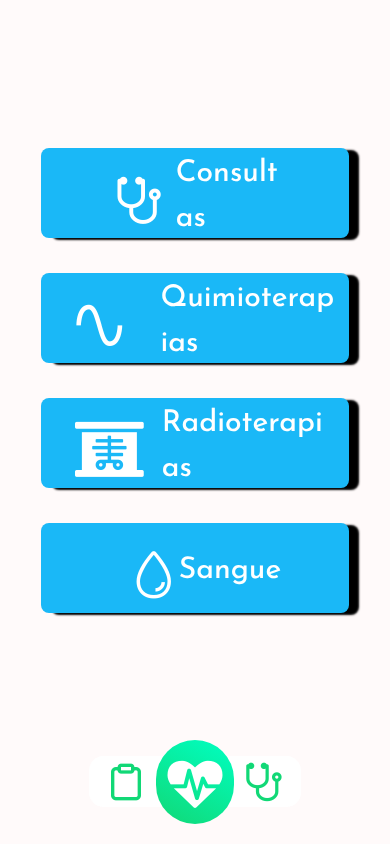
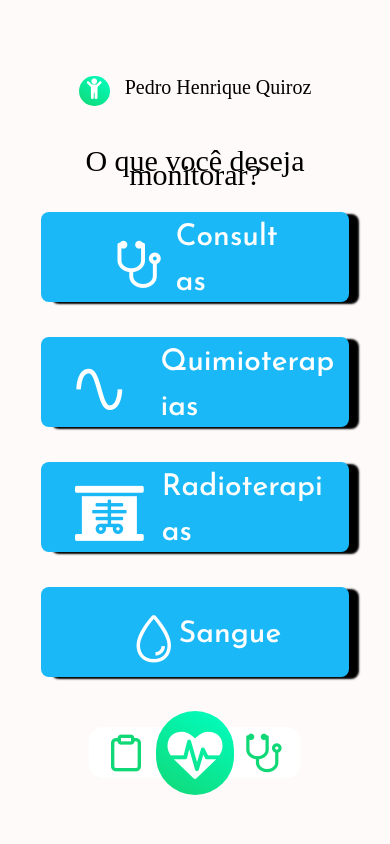
Before and after one commit to DanielRogs/BioMed_App, a React Native app: screen /MonitorPage in a window 390 px wide. Built offline with nearby package versions, Linux system fonts and the light colour scheme; a web font is replaced by a local one.

Commit message:
PaginaConsulta Pronta

```diff
--- a/App.js
+++ b/App.js
@@ -41,7 +41,7 @@ export default function App() {
       barStyle='light-content'/>
       <NavigationContainer>
         <Stack.Navigator
-        initialRouteName="HomePage"
+        initialRouteName="PreHome"
         screenOptions={{
         headerShown: false}}>
           <Stack.Screen name='PreHome' component={PreHome}/>
--- a/src/Pages/MonitorPage/index.js
+++ b/src/Pages/MonitorPage/index.js
@@ -1,13 +1,35 @@
 import React from "react";
 import { StyleSheet, View, Text } from "react-native";
 import {widthPercentageToDP as wp, heightPercentageToDP as hp} from 'react-native-responsive-screen';
+import { LinearGradient } from "expo-linear-gradient";
 
 import PressableMon from "../../Components/monitorPressables";
 import BarNavigate from "../../Components/barNavigate";
+import Awesome from '@expo/vector-icons/FontAwesome';
+
 
 export default function MonitorPage() {
     return(
             <View style={style.container}>
+
+                    <View style={style.flexD3}>
+                         <LinearGradient
+                            colors={['#00FFC2', '#11D876']}
+                            start={[ 0.5, 0.2 ]}
+                            style={style.canto}>
+                                <Awesome name="child" color={'white'} size={23} style={{ bottom: hp('0.3%')}}/>
+                            </LinearGradient>
+                            <View style={style.flexD2}>
+                                <Text style={style.nome}>Pedro Henrique Quiroz</Text>
+                            </View>
+                    </View>
+
+                    <View style={style.descZone}>
+                        <Text style={style.descricao}>O que você deseja</Text>
+                        <Text style={style.descricao}>monitorar?</Text>
+                    </View>
+
+                    <View style={style.buttonsZone}>
                         <PressableMon text="Consultas" simbolAw="stethoscope"></PressableMon>
                         <View style={style.espacamento}/>
                         <PressableMon text="Quimioterapias" simbolMa="sine-wave"></PressableMon>
@@ -15,6 +37,7 @@ export default function MonitorPage() {
                         <PressableMon text="Radioterapias" simbolAw5="x-ray"></PressableMon>
                         <View style={style.espacamento}/>
                         <PressableMon text="Sangue" simbolIo="ios-water-outline"></PressableMon>
+                    </View>
 
                 <View style={style.posicao}>
                     <BarNavigate/>
@@ -36,12 +59,50 @@ const style = StyleSheet.create({
         alignItems: 'center'
     },
 
+    canto: {
+        borderRadius: 100,
+        width: wp('8%'),
+        height: hp('3.5%'),
+        alignItems: 'center',
+        justifyContent: 'center',
+        elevation: 15
+    },
+
+    flexD2:{
+        marginLeft: 15,
+    },
+
+    flexD3:{
+        top: hp("-1%"),
+        flexDirection: "row",
+    },
+
+    descZone: {
+        alignItems: "center",
+        marginTop: 30
+    },
+
+    buttonsZone: {
+        marginTop: 40,
+    },
+
+    nome: {
+        fontFamily: 'ballob',
+        fontSize: 20
+    },
+
+    descricao: {
+        marginBottom: -20,
+        fontFamily: 'ballob',
+        fontSize: 30
+    },
+
     espacamento: {
         marginBottom: 35
     },
 
 
     posicao: {
-        bottom: hp('-15%'),
+        bottom: hp('-4%'),
     },
 })
```
Lines whose indentation alone changed are shown as unchanged.
